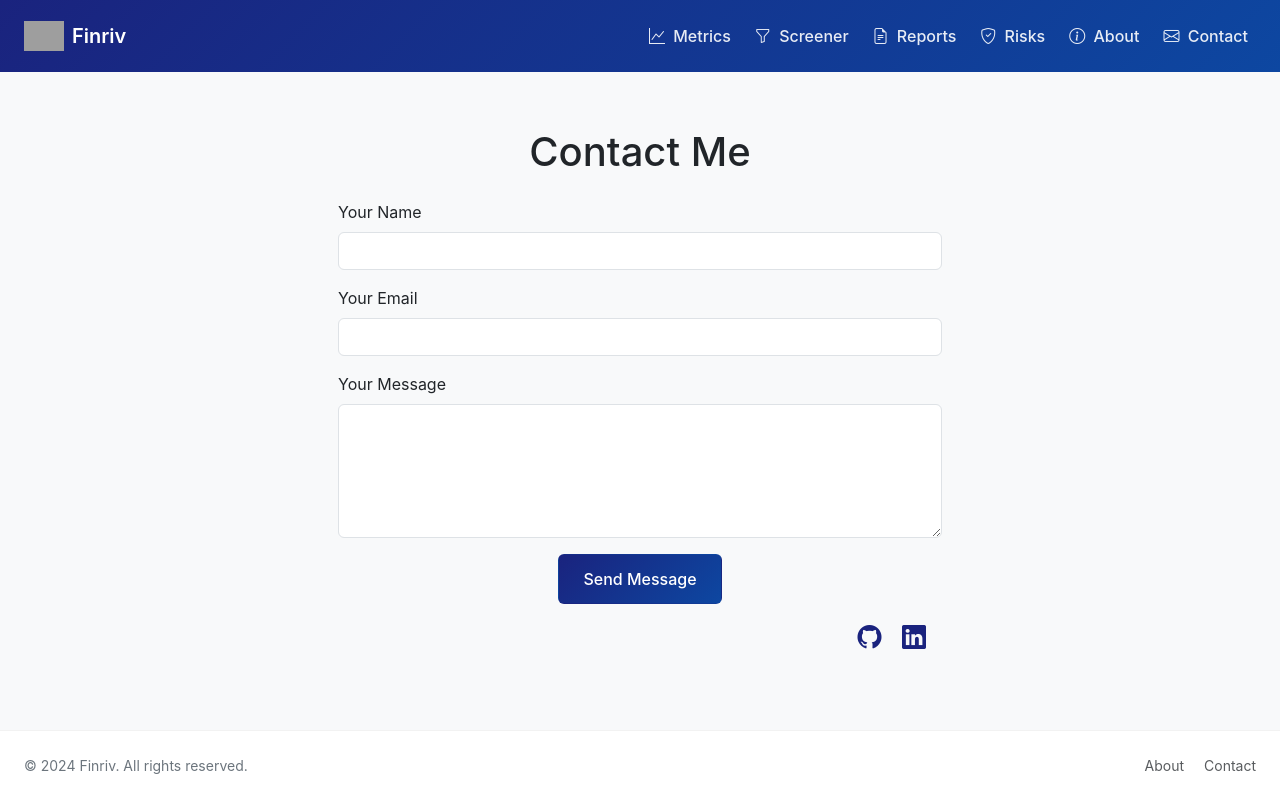
After one commit to csrak/riving_wapp, a Django app: page /contact/ in a window 1280 px wide. The commit adds this page. Run offline with Django 4.2, Linux system fonts and the light colour scheme; some libraries are stand-ins or nearby versions; grey boxes are pictures that could not be loaded.

Commit message:
Added about and contact pages.  Added 404 and 500 error landing pages. About has my links, will add more info shortly. Signed-off-by: csrak\s0Csrak <cristiane.r11@gmail.com>

```diff
--- /dev/null
+++ b/fin_data_cl/templates/contact.html
@@ -0,0 +1,72 @@
+{% extends 'fin_data_cl/base.html' %}
+
+{% block title %}Contact - Cristian Rebolledo Espinoza{% endblock %}
+
+{% block extra_css %}
+<style>
+    .contact-container {
+        padding: 2rem 0;
+    }
+    .form-control {
+        border-radius: 6px;
+    }
+    .btn-submit {
+        background: linear-gradient(135deg, var(--primary-color) 0%, var(--secondary-color) 100%);
+        color: white;
+        font-weight: 500;
+        padding: 0.75rem 1.5rem;
+        border-radius: 6px;
+        transition: all 0.3s;
+    }
+    .btn-submit:hover {
+        background: linear-gradient(135deg, var(--secondary-color) 0%, var(--primary-color) 100%);
+        color: white;
+        transform: translateY(-2px);
+        box-shadow: 0 4px 6px rgba(0, 0, 0, 0.1);
+    }
+        .social-icons a {
+        font-size: 1.5rem;
+        margin-right: 1rem;
+        color: var(--primary-color);
+        transition: color 0.3s;
+    }
+    .social-icons a:hover {
+        color: var(--secondary-color);
+    }
+</style>
+{% endblock %}
+
+{% block content %}
+<div class="container contact-container">
+    <div class="row justify-content-center">
+        <div class="col-md-6">
+            <h1 class="text-center mb-4">Contact Me</h1>
+            <form method="post" action="{% url 'contact' %}">
+                {% csrf_token %}
+                <div class="mb-3">
+                    <label for="name" class="form-label">Your Name</label>
+                    <input type="text" class="form-control" id="name" name="name" maxlength="50" required>
+                </div>
+                <div class="mb-3">
+                    <label for="email" class="form-label">Your Email</label>
+                    <input type="email" class="form-control" id="email" name="email" maxlength="100" required>
+                </div>
+                <div class="mb-3">
+                    <label for="message" class="form-label">Your Message</label>
+                    <textarea class="form-control" id="message" name="message" rows="5" maxlength="500" required></textarea>
+                </div>
+                <div class="text-center">
+                    <button type="submit" class="btn btn-submit">Send Message</button>
+                </div>
+            </form>
+                <div class="d-flex justify-content-end mt-3">
+                <div class="social-icons">
+                <a href="https://github.com/csrak" target="_blank" aria-label="GitHub"><i class="bi bi-github"></i></a>
+                <a href="https://www.linkedin.com/in/cristian-rebolledo-espinoza" target="_blank" aria-label="LinkedIn"><i class="bi bi-linkedin"></i></a>
+                <!-- Add other social links as needed -->
+                </div>
+            </div>
+        </div>
+    </div>
+</div>
+{% endblock %}
--- a/fin_data_cl/views.py
+++ b/fin_data_cl/views.py
@@ -6,13 +6,17 @@ from django.db.models.functions import Cast
 from .utils.search_view import generalized_search_view
 from .forms import FinancialReportSearchForm, FinancialRisksSearchForm
 from django.http import JsonResponse
+from django.template.exceptions import TemplateDoesNotExist
 from django.shortcuts import render
+from django.http import HttpResponse
+from django.core.mail import send_mail
 from django.core.serializers.json import DjangoJSONEncoder
 from datetime import datetime, timedelta
 import json
 from django.template.loader import render_to_string
 from .viewsets import PriceDataViewSet
 from rest_framework.test import APIRequestFactory
+from django.conf import settings
 def get_securities_for_exchange(request, exchange_id):
     """Get securities for an exchange, ensuring they have associated data."""
     # Determine the model based on 'type' parameter
@@ -278,9 +282,27 @@ def about(request):
 
 
 def contact(request):
+    if request.method == "POST":
+        # Get form data
+        name = request.POST.get('name', '').strip()
+        email = request.POST.get('email', '').strip()
+        message = request.POST.get('message', '').strip()
+
+        # Define the directory and filename
+        messages_dir = os.path.join(settings.BASE_DIR, 'user_messages')
+        os.makedirs(messages_dir, exist_ok=True)  # Ensure the directory exists
+        message_file = os.path.join(messages_dir, f"{name}_{email.replace('@', '_')}.txt")
+
+        # Save the message to a file
+        with open(message_file, 'w', encoding='utf-8') as file:
+            file.write(f"Name: {name}\n")
+            file.write(f"Email: {email}\n")
+            file.write("Message:\n")
+            file.write(message)
+
+        return HttpResponse("Thank you for your message! We'll get back to you soon.")
+
     return render(request, 'contact.html')
-
-#
 # def get_price_data(security_id, period='1d'):
 #     """Helper function to get price data for a specific period"""
 #     latest_date = PriceData.objects.aggregate(Max('date'))['date__max']
@@ -366,4 +388,14 @@ def generic_data_view(request, template_name):
     print(f"Rendering template: {template_name}")
     print(f"Context being passed: {context}")
 
-    return render(request, f'{template_name}.html', context)
+    try:
+        # Attempt to render the requested template
+        return render(request, f'{template_name}.html', context)
+    except TemplateDoesNotExist:
+        # Log the missing template for debugging purposes
+        print(f"Template '{template_name}.html' does not exist. Rendering 'In Construction' page.")
+        return render(request, 'in_construction.html', context, status=404)
+    except Exception as e:
+        # Handle other exceptions if necessary
+        print(f"An unexpected error occurred: {e}")
+        return HttpResponse("An error occurred. Please try again later.", status=500)
--- a/price_plots/templates/stock_chart.html
+++ b/price_plots/templates/stock_chart.html
@@ -1,4 +1,4 @@
-{% extends "base.html" %}
+{% extends "fin_data_cl/base.html" %}
 {% load static %}
 
 {% block title %}Stock Price Analysis{% endblock %}
```
Also changed, not shown: fin_data_cl/templates/about.html (added, +42 -0 lines), fin_data_cl/templates/in_construction.html (added, +64 -0 lines), management_commands/management/commands/calculate_ratios.py (+35 -13 lines), fin_data_cl/urls.py (line endings or trailing spaces), price_plots/templates/base_ignore.html (renamed from price_plots/templates/base.html).
